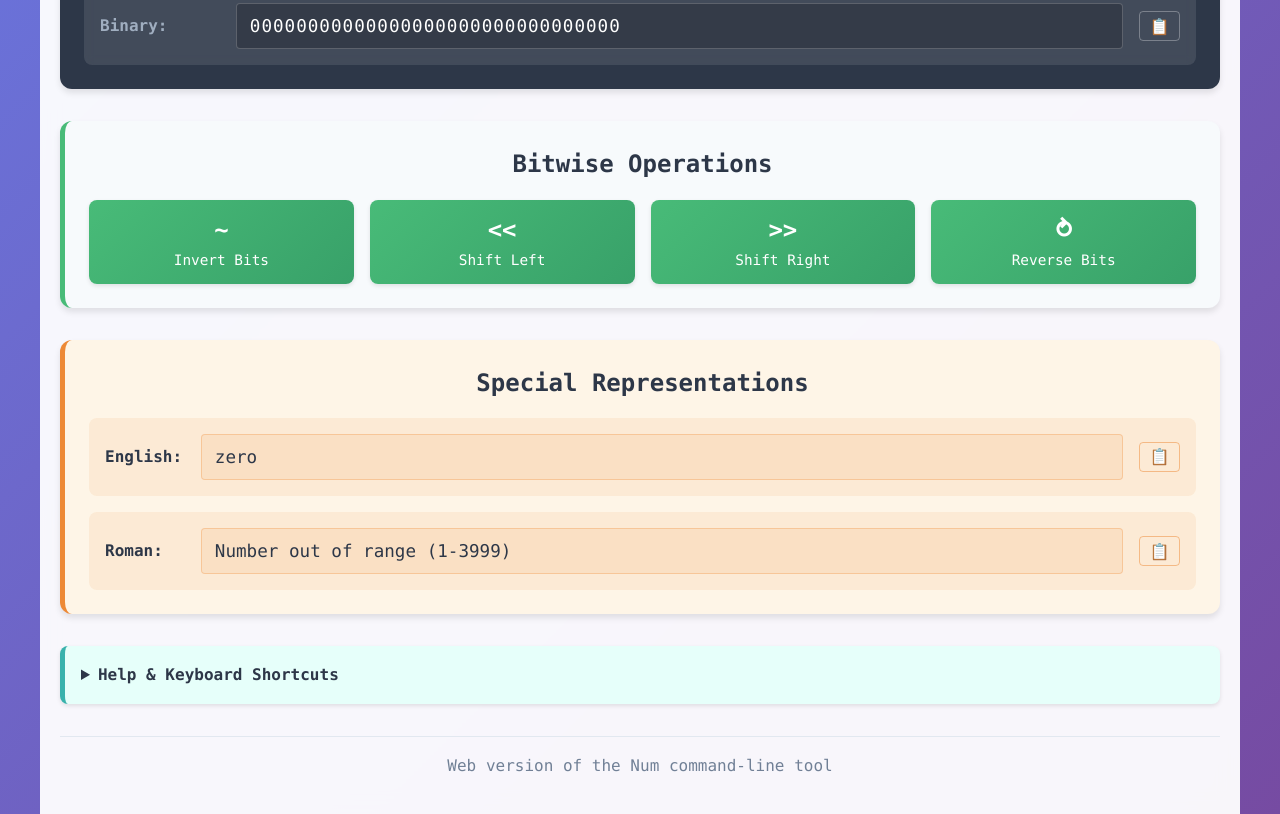
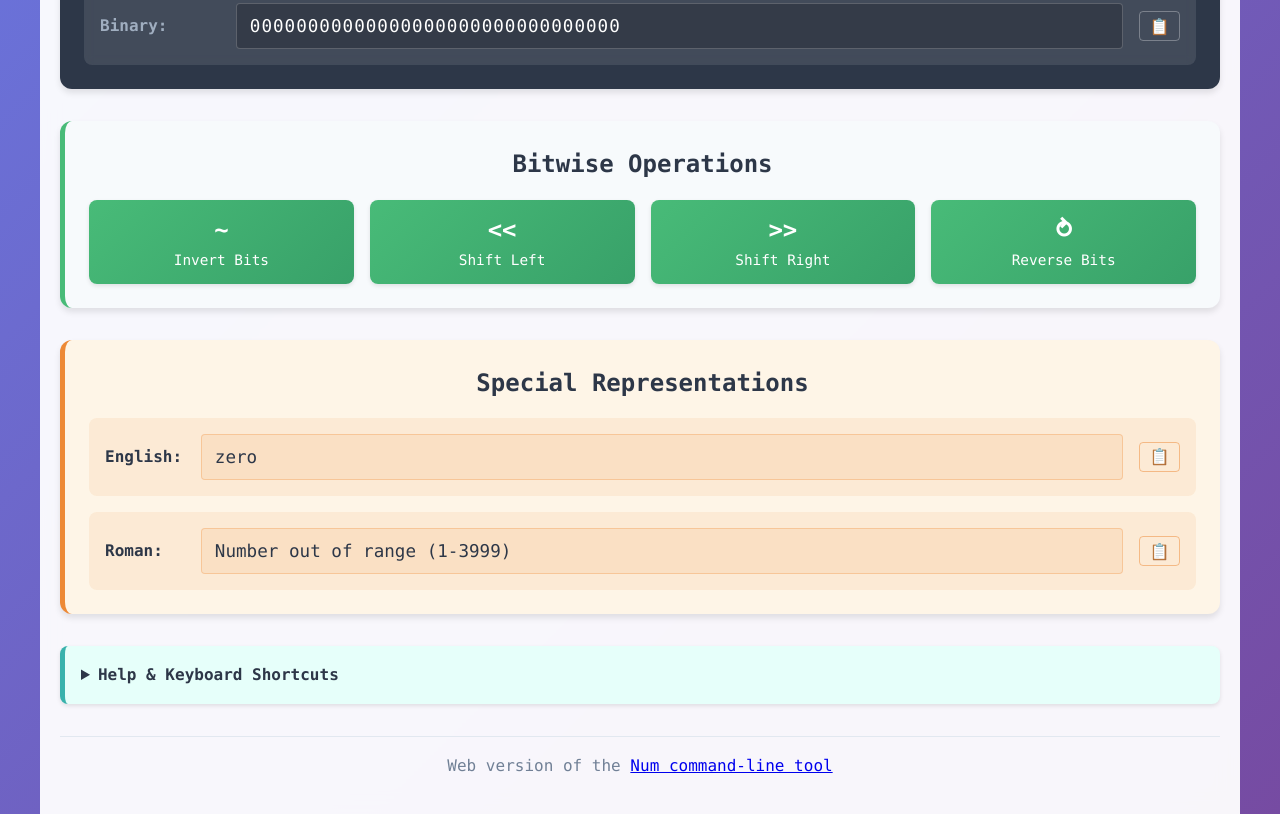
Before and after one commit to jlowder/num-js, a website: page public/index.html in a window 1280 px wide. Shown: the part 708-1522 px from the top of the page. Drawn offline with Linux system fonts and the light colour scheme; no server answers.

Commit message:
Added a hyperlink

```diff
--- a/public/index.html
+++ b/public/index.html
@@ -134,7 +134,7 @@
         </main>
 
         <footer>
-            <p>Web version of the Num command-line tool</p>
+            <p>Web version of the <a href="https://github.com/jlowder/num" target="_blank" rel="noopener noreferrer">Num command-line tool</a></p>
         </footer>
     </div>
 
```
